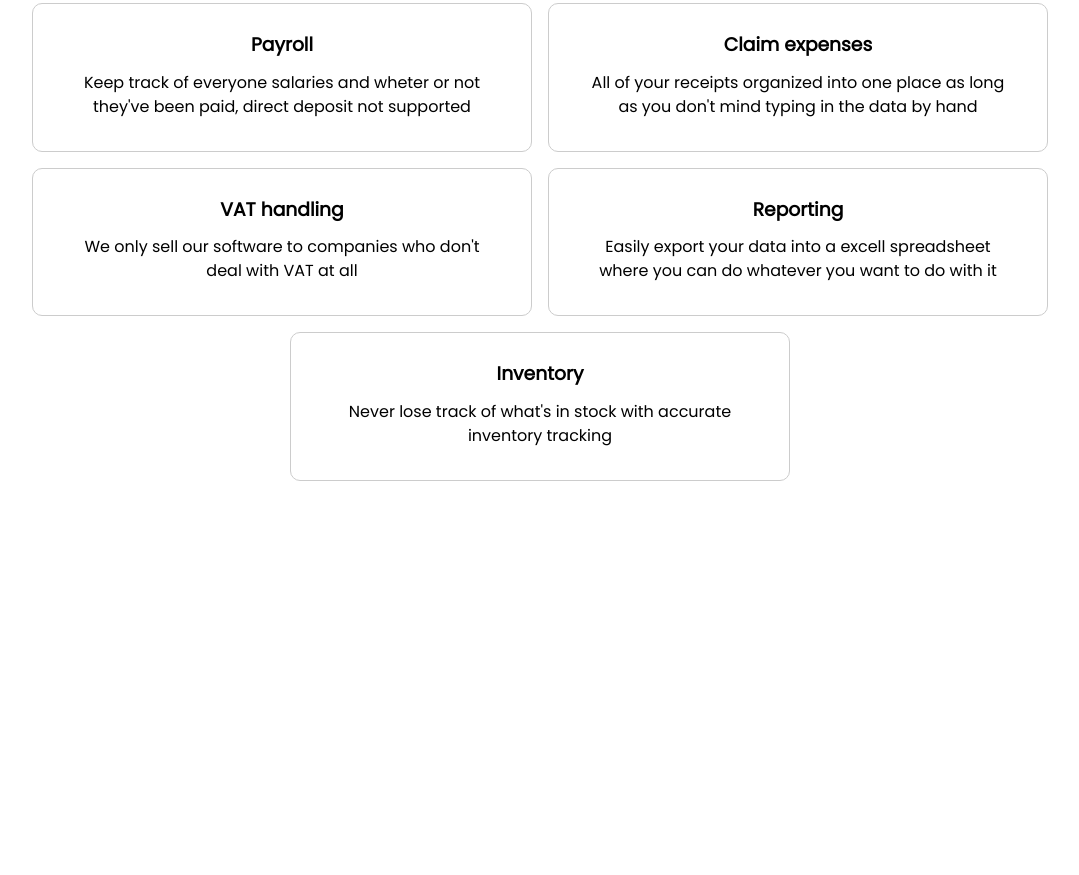
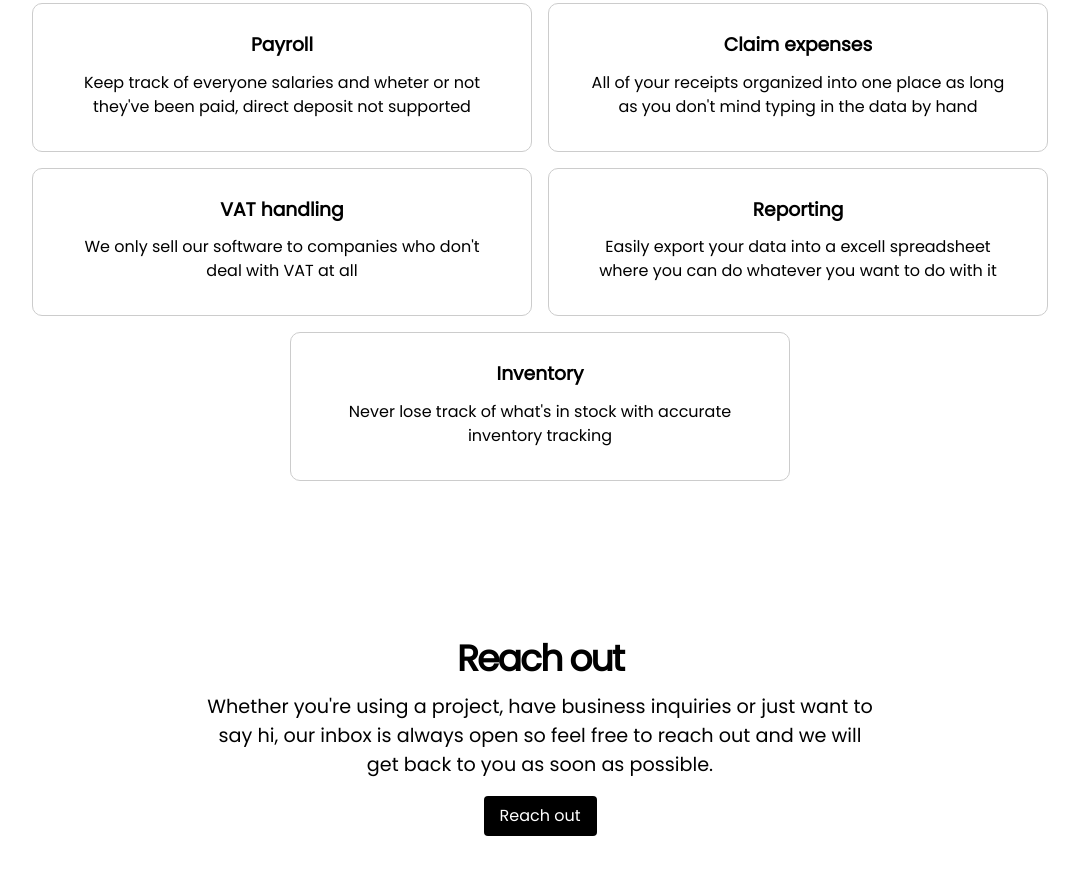
Before and after one commit to LongTangGithub/Frontend, a plain HTML site: page CSS/Flexbox/Project/index.html in a window 1280 px wide. Shown: the part 1637-2512 px from the top of the page, without its empty margins (100-1179 px from the left). Drawn offline with Linux system fonts and the light colour scheme.

Commit message:
Contact section completed

```diff
--- a/CSS/Flexbox/Project/index.html
+++ b/CSS/Flexbox/Project/index.html
@@ -117,7 +117,17 @@
                 </p>
             </div>
         </div>
-        <div style="height: 100dvh"></div>
+
     </section>
+
+    <section class="contact container">
+        <h2 class="contact__title">Reach out</h2>
+        <p class="contact__description">
+            Whether you're using a project, have business inquiries or just want to say hi, our inbox is always open so feel free to reach out and we
+            will get back to you as soon as possible.
+        </p>
+        <a href="mailto:@liltangchannel@gmail.com" class="btn" target="_blank" rel="noopener noreferrer">Reach out</a>
+    </section>
+    <div style="height: 100dvh"></div>
 </body>
 </html>
--- a/CSS/Flexbox/Project/styles.css
+++ b/CSS/Flexbox/Project/styles.css
@@ -197,6 +197,24 @@ button{
     margin-top: 1rem;
 }
 
+/* Contact */
+.contact {
+    margin-top: 10rem;
+    text-align: center;
+}
+
+.contact__title {
+    font-size: 2.25rem;
+    letter-spacing: -0.05em;
+    line-height: 1;
+}
+
+.contact__description {
+    font-size: 1.2rem;
+    max-width: 56ch;
+    margin: 1rem auto;
+}
+
 /* Utility Class */
 .btn{
     text-decoration: none;
```
